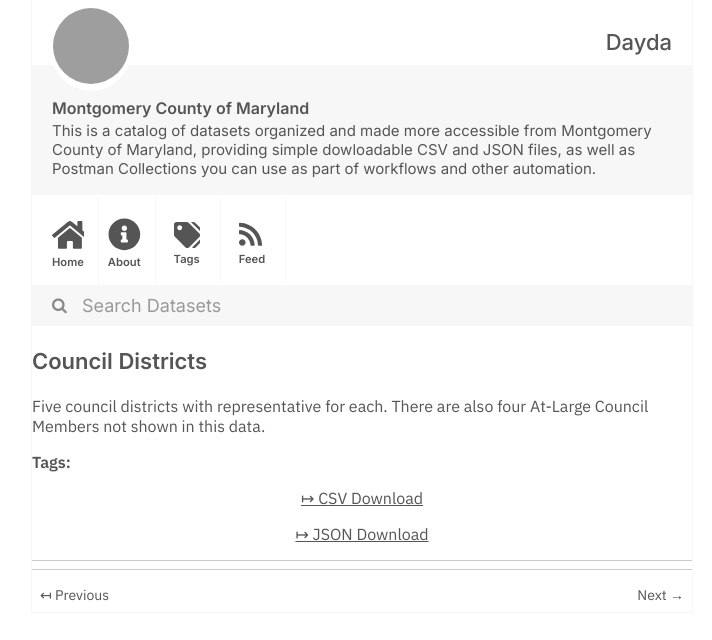
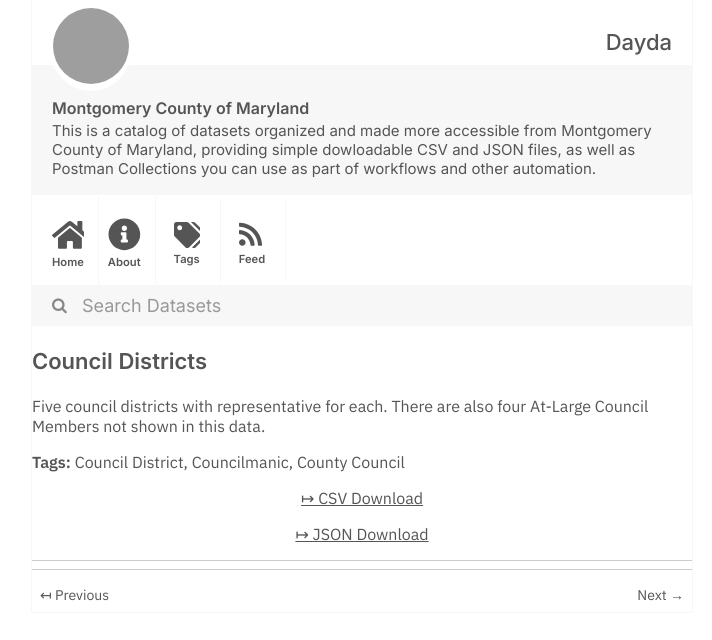
Before and after one commit to dayda-entities/montgomery-county-of-maryland, a Jekyll site: the page built from _posts/2020-11-10-council-districts.md, in a window 1280 px wide, cut to the strip 0-640 px from the top of the page. Shown: the whole strip, without its empty margins (278-990 px from the left). Built offline with Jekyll 4.4.1, drawn with Linux system fonts in a browser that asks for light colours; grey boxes are pictures that could not be loaded.

```diff
--- a/_posts/2020-11-10-council-districts.md
+++ b/_posts/2020-11-10-council-districts.md
@@ -1,16 +1,19 @@
 ---
 title: Council Districts
-created: '2020-11-10T16:58:09.858618'
-modified: '2020-11-10T16:58:09.858624'
+created: '2020-11-10T16:58:11.872606'
+modified: '2020-11-10T16:58:11.872649'
 state: active
 type: dataset
-tags: []
+tags:
+  - Council District
+  - Councilmanic
+  - County Council
 groups:
   - Local Government
 csv_url: >-
-  https://data.montgomerycountymd.gov/api/views/aije-gf78/rows.csv?accessType=DOWNLOAD
+  https://data.montgomerycountymd.gov/api/views/i23j-3mj8/rows.csv?accessType=DOWNLOAD
 json_url: >-
-  https://data.montgomerycountymd.gov/api/views/aije-gf78/rows.json?accessType=DOWNLOAD
+  https://data.montgomerycountymd.gov/api/views/i23j-3mj8/rows.json?accessType=DOWNLOAD
 layout: post
 
 ---
```
